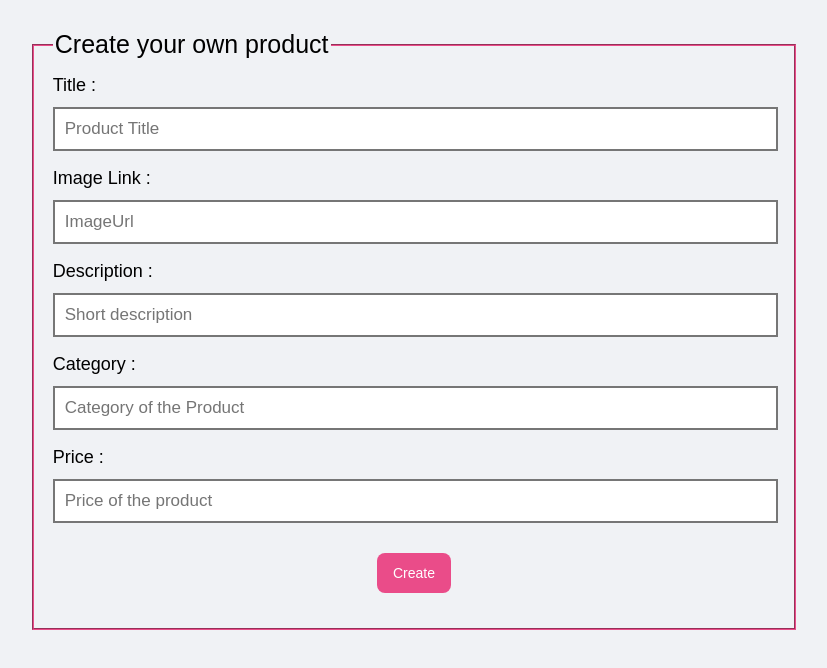
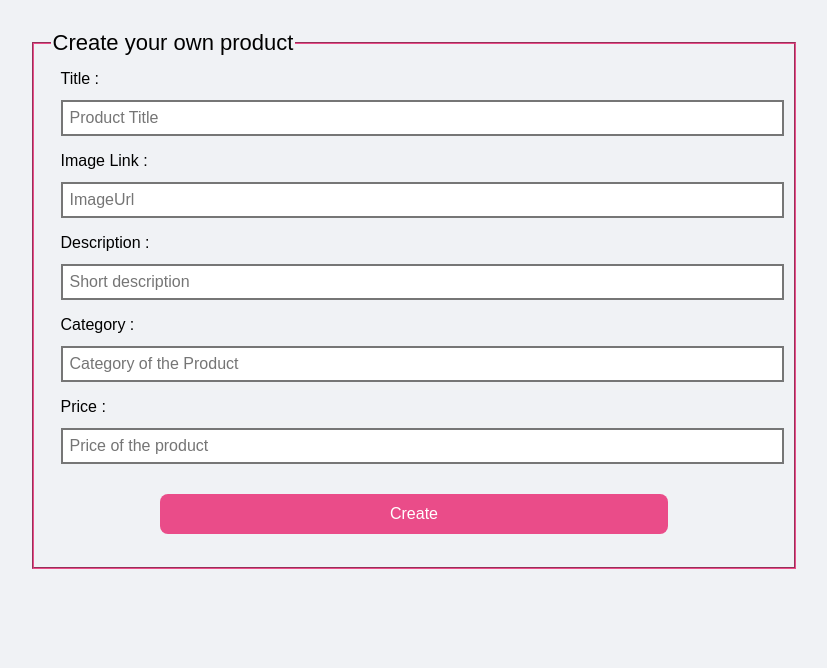
Before and after one commit to saikatdeyashi/productServiceFrontend, a plain HTML site: page createProduct.html in a window 1280 px wide. Shown: the whole page, without its empty margins (226-1053 px from the left). Drawn offline with Linux system fonts and the light colour scheme.

Commit message:
test 2 mobile

```diff
--- a/css/styleForm.css
+++ b/css/styleForm.css
@@ -5,33 +5,31 @@ body {
   background-color: #f0f2f5;
 }
 
-.create{
+.create {
   width: 60%;
   position: relative;
   margin: 30px auto;
   font-size: 25px;
 }
 
-.input{
+.input {
   width: 97%;
   font-size: 17px;
   font-family: sans-serif;
   position: relative;
   margin: 10px auto;
   border-style: solid;
-  padding: 10px;
+  padding: 7px;
 }
 
-.fields{
+.fields {
   font-size: 18px;
   font-family: sans-serif;
-
 }
 
-.box{
+.box {
   border-color: #EA4C89;
   font-family: sans-serif;
-
 }
 
 .click {
@@ -63,11 +61,36 @@ body {
 
 .click:hover,
 .click:focus {
-  background-color: black;
+  background-color: black;
 }
 
 /* Media Queries for Responsive Design */
+/* For tablets and larger screens (768px and above) */
+@media (min-width: 768px) {
+  .create {
+    width: 60%;
+    font-size: 22px;
+  }
 
+  .input {
+    font-size: 16px;
+    margin: 10px;
+    outline: none;
+    position: relative;
+  }
+
+  .fields {
+    font-size: 16px;
+    margin: 10px;
+    outline: none;
+    position: relative;
+  }
+
+  .click {
+    width: 70%;
+    font-size: 16px;
+  }
+}
 
 /* For mobile screens (up to 767px) */
 @media (max-width: 767px) {
@@ -78,12 +101,14 @@ body {
   }
 
   .input {
-        width: 95%;
+    margin: 8px;
+    position: relative;
     font-size: 14px;
-        padding: 15px;
   }
 
   .fields {
+    margin: 8px;
+    position: relative;
     font-size: 14px;
   }
 
```
Lines whose indentation alone changed are shown as unchanged.
